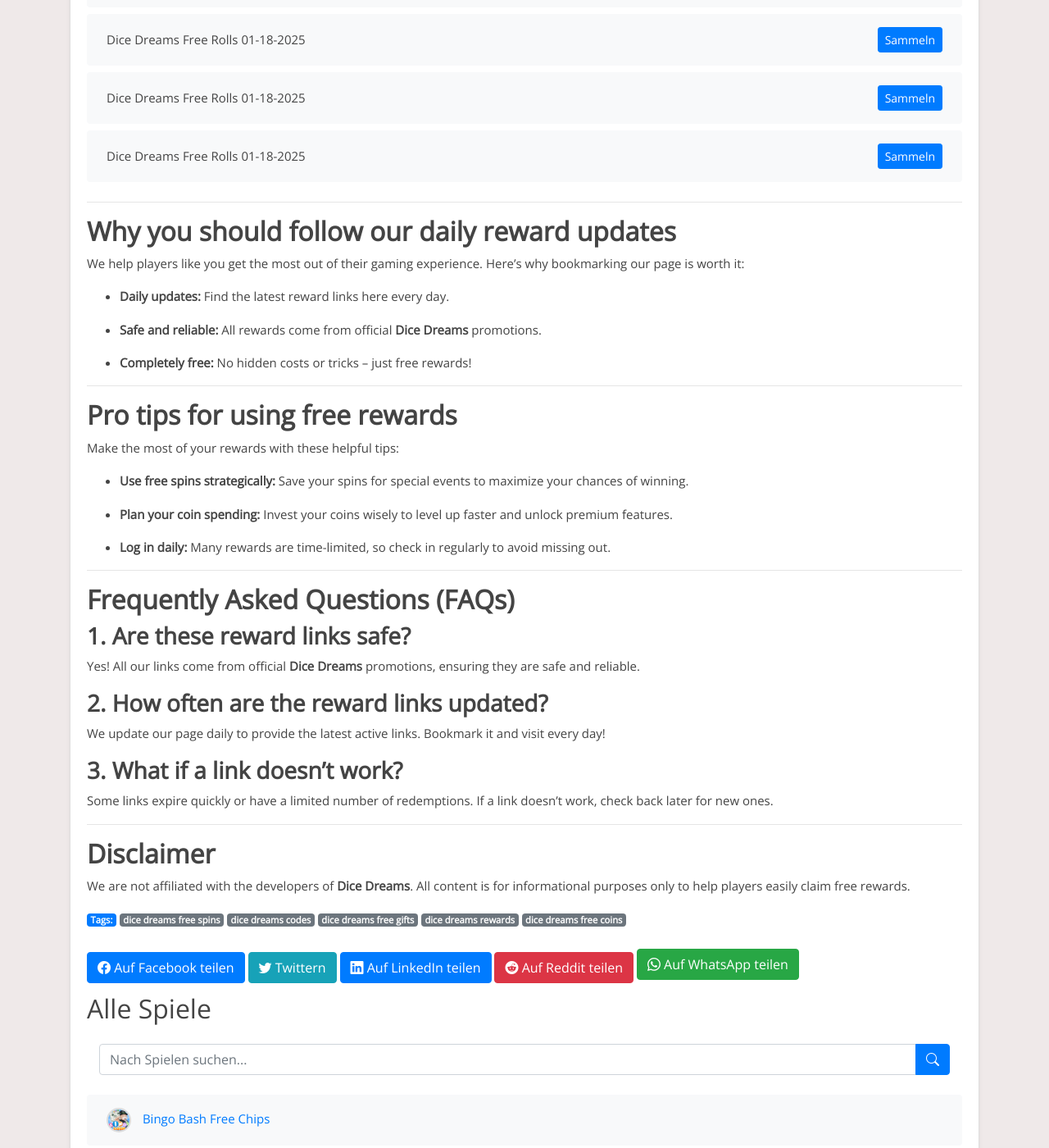
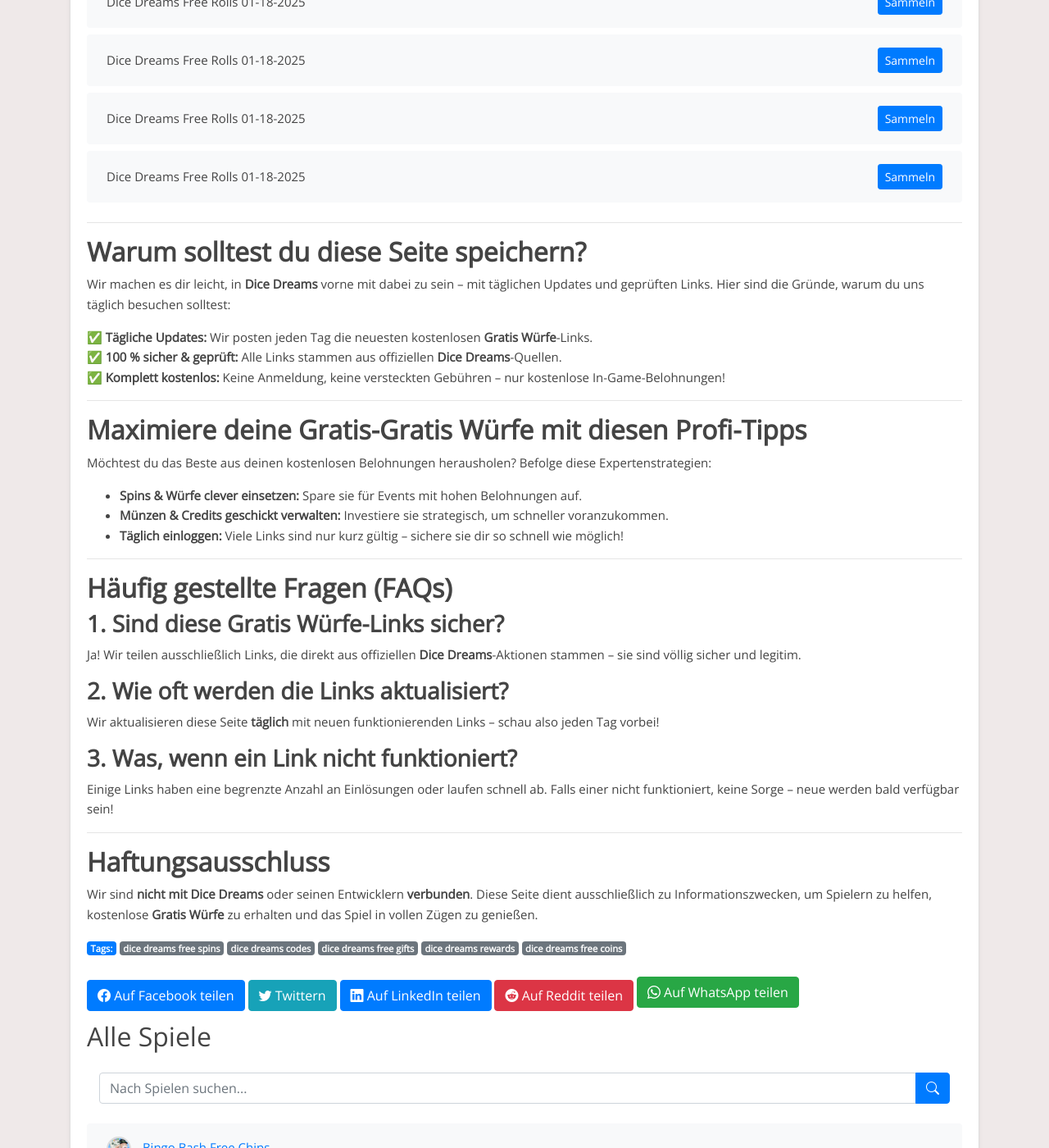
Before and after one commit to Prollad99/bs-de, a Jekyll site: the page built from _posts/2025-01-18-dice-dreams.md, in a window 1280 px wide and 1400 px high, scrolled down 7772 px. Shown: the whole window at 82% size. Built offline with Jekyll 4.4.1, drawn with Linux system fonts in a browser that asks for light colours; some of the changed text lies outside the part shown.

Commit message:
Update dice-dreams reward links, content, and last modified date

```diff
--- a/_includes/dice-dreams_footer.html
+++ b/_includes/dice-dreams_footer.html
@@ -1,55 +1,38 @@
 ---
 
+## **Warum solltest du diese Seite speichern?**
 
-## **Why you should follow our daily reward updates**
+Wir machen es dir leicht, in **Dice Dreams** vorne mit dabei zu sein – mit täglichen Updates und geprüften Links. Hier sind die Gründe, warum du uns täglich besuchen solltest:
 
-We help players like you get the most out of their gaming experience. Here’s why bookmarking our page is worth it:
-
-- **Daily updates:** Find the latest reward links here every day.
-
-- **Safe and reliable:** All rewards come from official **Dice Dreams** promotions.
-
-- **Completely free:** No hidden costs or tricks – just free rewards!
-
+✅ **Tägliche Updates:** Wir posten jeden Tag die neuesten kostenlosen **Gratis Würfe**-Links.
+✅ **100 % sicher & geprüft:** Alle Links stammen aus offiziellen **Dice Dreams**-Quellen.
+✅ **Komplett kostenlos:** Keine Anmeldung, keine versteckten Gebühren – nur kostenlose In-Game-Belohnungen!
 
 ---
 
+## **Maximiere deine Gratis-Gratis Würfe mit diesen Profi-Tipps**
 
-## **Pro tips for using free rewards**
+Möchtest du das Beste aus deinen kostenlosen Belohnungen herausholen? Befolge diese Expertenstrategien:
 
-Make the most of your rewards with these helpful tips:
-
-- **Use free spins strategically:** Save your spins for special events to maximize your chances of winning.
-
-- **Plan your coin spending:** Invest your coins wisely to level up faster and unlock premium features.
-
-- **Log in daily:** Many rewards are time-limited, so check in regularly to avoid missing out.
-
+- **Spins & Würfe clever einsetzen:** Spare sie für Events mit hohen Belohnungen auf.
+- **Münzen & Credits geschickt verwalten:** Investiere sie strategisch, um schneller voranzukommen.
+- **Täglich einloggen:** Viele Links sind nur kurz gültig – sichere sie dir so schnell wie möglich!
 
 ---
 
+## **Häufig gestellte Fragen (FAQs)**
 
-## **Frequently Asked Questions (FAQs)**
+### **1. Sind diese Gratis Würfe-Links sicher?**
+Ja! Wir teilen ausschließlich Links, die direkt aus offiziellen **Dice Dreams**-Aktionen stammen – sie sind völlig sicher und legitim.
 
+### **2. Wie oft werden die Links aktualisiert?**
+Wir aktualisieren diese Seite **täglich** mit neuen funktionierenden Links – schau also jeden Tag vorbei!
 
-### **1. Are these reward links safe?**
-
-Yes! All our links come from official **Dice Dreams** promotions, ensuring they are safe and reliable.
-
-
-### **2. How often are the reward links updated?**
-
-We update our page daily to provide the latest active links. Bookmark it and visit every day!
-
-
-### **3. What if a link doesn’t work?**
-
-Some links expire quickly or have a limited number of redemptions. If a link doesn’t work, check back later for new ones.
-
+### **3. Was, wenn ein Link nicht funktioniert?**
+Einige Links haben eine begrenzte Anzahl an Einlösungen oder laufen schnell ab. Falls einer nicht funktioniert, keine Sorge – neue werden bald verfügbar sein!
 
 ---
 
+## **Haftungsausschluss**
 
-## **Disclaimer**
-
-We are not affiliated with the developers of **Dice Dreams**. All content is for informational purposes only to help players easily claim free rewards.
+Wir sind **nicht mit** **Dice Dreams** oder seinen Entwicklern **verbunden**. Diese Seite dient ausschließlich zu Informationszwecken, um Spielern zu helfen, kostenlose **Gratis Würfe** zu erhalten und das Spiel in vollen Zügen zu genießen.
--- a/_includes/dice-dreams_post.html
+++ b/_includes/dice-dreams_post.html
@@ -1,32 +1,27 @@
-Are you a dedicated **Dice Dreams** player? Looking for the easiest way to collect free coins, spins, and other bonuses? You're in the right place! We update this page daily with new reward links so you don’t miss any chance to level up faster and fully enjoy the game.
+Bist du ein leidenschaftlicher **Dice Dreams**-Spieler? Möchtest du **Gratis Würfe** sammeln, ohne echtes Geld auszugeben? Dann bist du hier genau richtig!
 
-
-## **What are reward links?**
-
-Reward links are official promotions from **Dice Dreams** developers that provide players with free in-game items like spins, coins, and exclusive bonuses. They are a great way to enhance your gameplay without spending money.
-
-
-Every day, we provide the latest and most reliable reward links, so you can redeem your rewards effortlessly and continue your journey without interruptions.
-
+Wir aktualisieren diese Seite **täglich** mit neuen **Gratis Würfe**-Links, damit du dein Gameplay verbessern, schneller aufsteigen und spannende Belohnungen freischalten kannst – völlig kostenlos.
 
 ---
 
+## **Was sind Gratis Würfe-Links?**
 
-## **How to redeem your free rewards**
+**Gratis Würfe**-Links sind offizielle Belohnungen der **Dice Dreams**-Entwickler. Sie bieten kostenlose **Gratis Würfe** und weitere In-Game-Boni wie Spins, Würfe, Credits und spezielle Geschenke.
 
-Redeeming your daily rewards is simple and requires just a few steps:
-
-1. **Choose a reward link from the list below.**
-
-2. **Tap on the link and log into your Dice Dreams account.**
-
-3. **The reward will be instantly credited to your account!**
-
-
-Check back on this page regularly, as links can expire quickly. Don’t miss out!
-
+Statt selbst danach zu suchen, übernehmen wir die Arbeit für dich! Wir sammeln und aktualisieren täglich die neuesten funktionierenden Links, damit du deine Gratis-Belohnungen mühelos einlösen kannst.
 
 ---
 
+## **So löst du deine kostenlosen Gratis Würfe ein**
 
-## **Today's Dice Dreams reward links**
+Deine **Gratis Würfe** zu erhalten ist schnell und einfach:
+
+1. **Wähle einen Link aus der Liste unten.**
+2. **Klicke auf den Link und melde dich in deinem Dice Dreams-Konto an.**
+3. **Genieße deine kostenlosen Gratis Würfe – sofort in deinem Spiel verfügbar!**
+
+> 🔔 **Tipp:** Diese Links laufen schnell ab – schau täglich vorbei, um dir deine Belohnungen zu sichern!
+
+---
+
+## **Heutige Gratis-Gratis Würfe für Dice Dreams**
```
